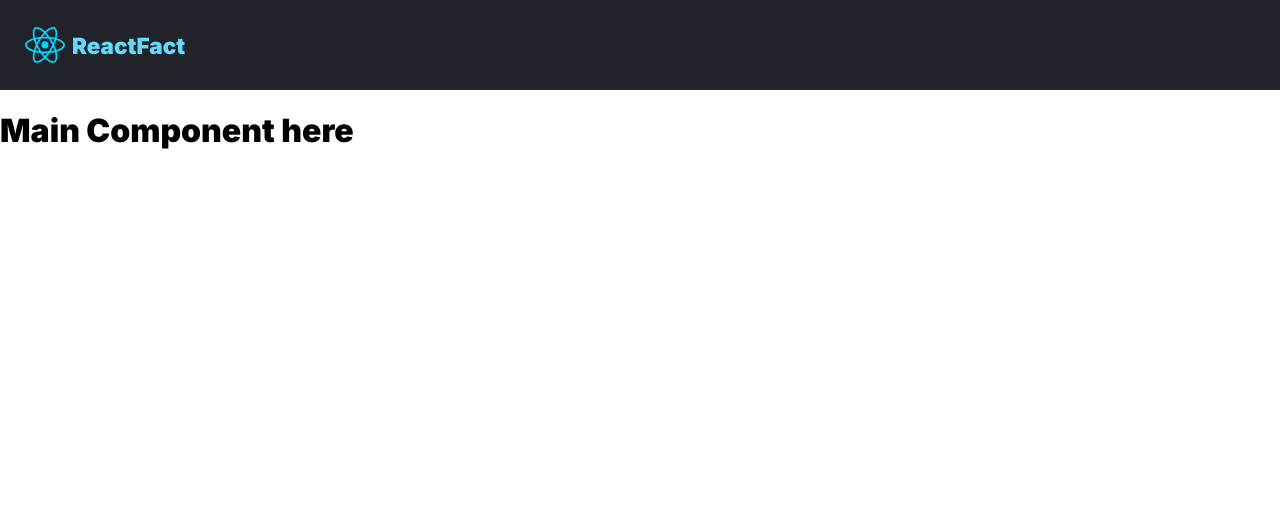
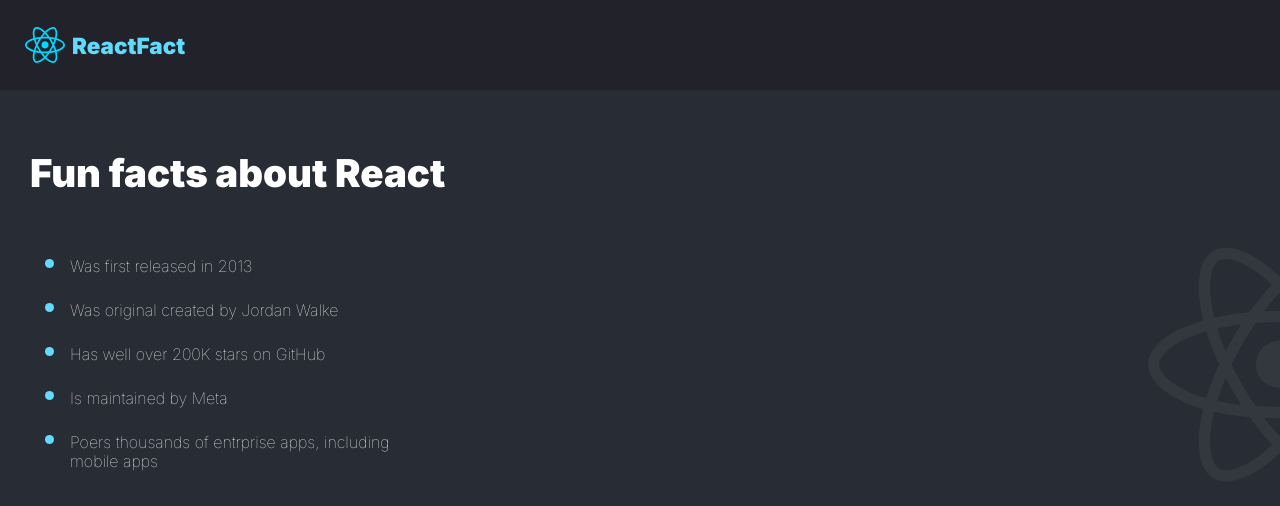
Before and after one commit to Halcyon666/react-daily-learn, a React (Vite) app: page / in a window 1280 px wide. Shown: the top 506 px of the page. Built offline with nearby package versions, Linux system fonts and the light colour scheme.

Commit message:
done case26

```diff
--- a/src/challenge3/App.css
+++ b/src/challenge3/App.css
@@ -5,6 +5,8 @@
 body {
     margin: 0;
     font-family: Inter, sans-serif;
+    background-color: #282D35;
+    color: white;
 }
 
 header {
@@ -29,3 +31,32 @@ nav>span {
     font-size: 1.4rem;
     font-weight: 700;
 }
+
+main {
+    padding: 60px 30px;
+    background-image: url(../assets/react-logo-half.png);
+    background-repeat: no-repeat;
+    background-position: right 70%;
+
+}
+
+main>h1 {
+    margin: 0;
+    font-size: 2.4rem;
+}
+
+.facts-list {
+    margin-top: 46px;
+    max-width: 400px;
+}
+
+.facts-list>li {
+    padding-block: 10px;
+    line-height: 19px;
+}
+
+
+.facts-list>li::marker {
+    color: #61DAFB;
+    font-size: 1.8rem;
+}
--- a/src/challenge3/Main.tsx
+++ b/src/challenge3/Main.tsx
@@ -1,5 +1,16 @@
 import "./App.css";
 
 export default function Main() {
-  return <h1>Main Component here</h1>;
+  return (
+    <main>
+      <h1>Fun facts about React</h1>
+      <ul className="facts-list">
+        <li>Was first released in 2013</li>
+        <li>Was original created by Jordan Walke</li>
+        <li>Has well over 200K stars on GitHub</li>
+        <li>Is maintained by Meta</li>
+        <li>Poers thousands of entrprise apps, including mobile apps</li>
+      </ul>
+    </main>
+  );
 }
```
Also changed, not shown: src/assets/react-logo-half.png (added).
